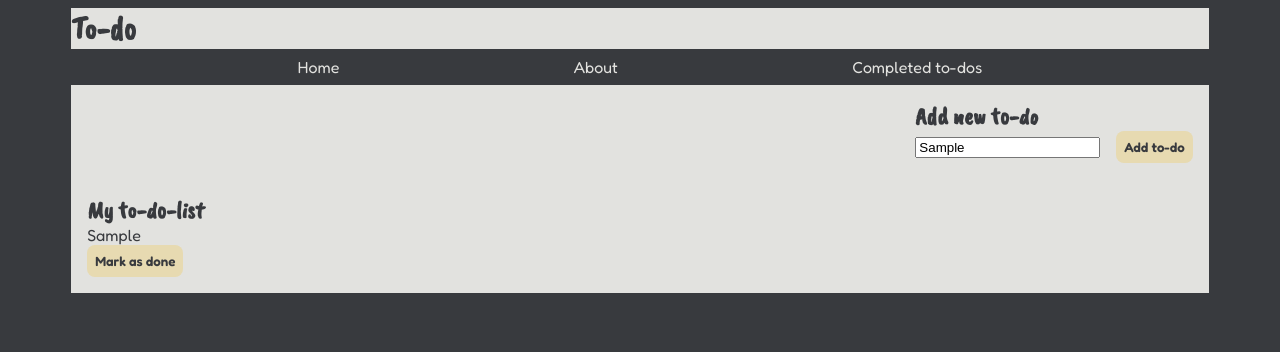
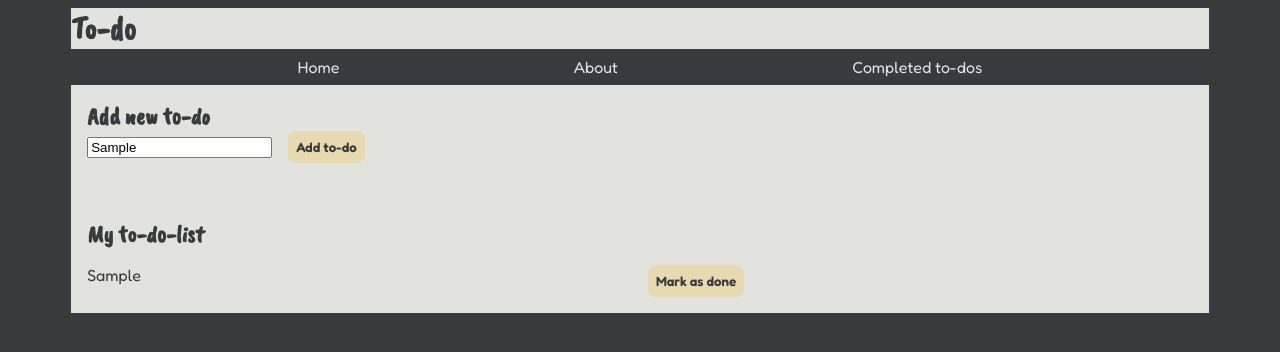
Before and after one commit to maria-jon/todo, a Vue app: page / in a window 1280 px wide. Both pictures are taken after typing "Sample" into the empty fields and a click on the button "Add to-do". Shown: the top 352 px of the page. Built offline with nearby package versions, Linux system fonts and the light colour scheme.

Commit message:
fix: add grid layout to todo-list

```diff
--- a/src/components/SingleTodo.vue
+++ b/src/components/SingleTodo.vue
@@ -26,14 +26,14 @@ function toggleCompletedState() {
 </script>
 
 <template>
-  <div :class="{ completed: isDone }" class="grid grid-cols-2 gap-2">
-    <div>{{ todoText }}</div>
-    <div>
+  <div :class="{ completed: isDone }" class="single-todo">
+    <span>{{ todoText }}</span>
+    <span>
       <button @click="toggleCompletedState">
         <span v-if="isDone">Mark as undone</span>
         <span v-if="!isDone">Mark as done</span>
       </button>
-    </div>
+    </span>
   </div>
 </template>
 
@@ -41,4 +41,9 @@ function toggleCompletedState() {
 .completed {
   text-decoration: line-through;
 }
+.single-todo {
+  display: grid;
+  grid-template-columns: repeat(2, 1fr);
+  gap: 1rem;
+}
 </style>
--- a/src/views/HomeView.vue
+++ b/src/views/HomeView.vue
@@ -31,10 +31,11 @@ function clearMessage() {
       <input type="text" v-model="todoName" @keyup.enter="addTodo" />
       <button @click="addTodo">Add to-do</button>
     </div>
+    <div class="todo-message">
+      <p v-if="showCompletedMessage">Well done completing that!</p>
+    </div>
     <div class="todo-list">
       <h2>My to-do-list</h2>
-      <p v-if="showCompletedMessage">Well done completing that!</p>
-
       <div v-if="todos.length > 0" v-for="(todo, index) in todos" :key="index">
         <SingleTodo :todo-text="todo.text" :complete="todo.complete" :id="todo.id" @task-completed="onTaskCompleted" />
       </div>
@@ -49,19 +50,18 @@ main {
   padding: 1rem;
   display: flex;
   flex-direction: column;
-  gap: 2rem;
 }
 
-.todo-input {
-  align-self: flex-end;
-}
 .todo-input > button {
   margin-left: 1rem;
 }
 
+.todo-message {
+  min-height: 3.5rem;
+}
 .todo-list {
   display: flex;
   flex-direction: column;
-  justify-content: space-evenly;
+  gap: 1rem;
 }
 </style>
```
